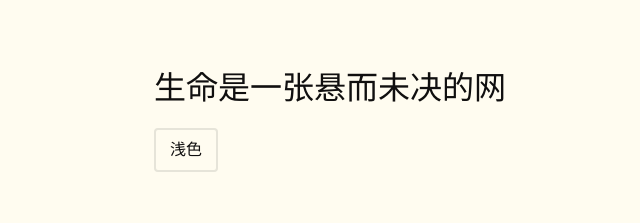
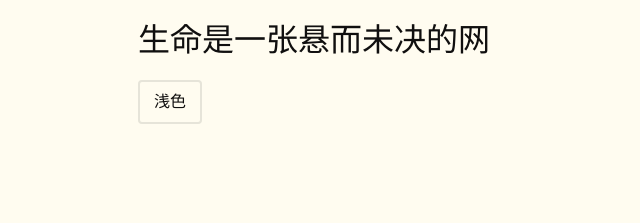
Before and after one commit to mancuoj-collective/web, a website with bundled scripts: page index.html in a window 1280 px wide. Shown: the whole page, without its empty margins (166-806 px from the left). Built offline with nearby package versions, Linux system fonts and the light colour scheme; a small style sheet from the web is missing.

Commit message:
feat: update styles

```diff
--- a/index.html
+++ b/index.html
@@ -17,7 +17,9 @@
   </head>
 
   <body>
-    <div class="title">生命是一张悬而未决的网</div>
-    <button class="toggle">浅色</button>
+    <div class="app">
+      <div class="title">生命是一张悬而未决的网</div>
+      <button class="toggle">浅色</button>
+    </div>
   </body>
 </html>
--- a/styles.css
+++ b/styles.css
@@ -1,4 +1,9 @@
 :root {
+  --font-sans: 'jiangxizhuokai', sans-serif;
+  --radius: 0.25rem;
+  --viewport-width: 42rem;
+  --viewport-padding: 1rem;
+
   /* https://stephango.com/flexoki */
   --background: rgb(255, 252, 240);
   --secondary: rgb(242, 240, 229);
@@ -12,8 +17,6 @@
   --border: rgb(230, 228, 217);
   --hovered-border: rgb(218, 216, 206);
   --active-border: rgb(206, 205, 195);
-  --radius: 0.25rem;
-  --font-family: 'jiangxizhuokai', sans-serif;
 }
 
 .dark {
@@ -58,16 +61,29 @@ select {
 }
 
 body {
-  display: flex;
-  flex-direction: column;
-  max-width: 40rem;
-  margin: 0 auto;
-  padding: 3rem 0;
   background-color: var(--background);
   color: var(--foreground);
   line-height: 1.5;
-  font-family: var(--font-family);
+  font-family: var(--font-sans);
   -webkit-font-smoothing: antialiased;
+}
+
+.app {
+  display: grid;
+  grid-template-columns:
+    1fr
+    min(var(--viewport-width), calc(100% - var(--viewport-padding) * 2))
+    1fr;
+  gap: 0 var(--viewport-padding);
+}
+
+.app > * {
+  grid-column: 2;
+}
+
+.full-bleed {
+  grid-column: 1 / -1;
+  width: 100%;
 }
 
 .title {
@@ -78,6 +94,7 @@ body {
 button {
   border: 2px solid var(--border);
   border-radius: var(--radius);
+  outline: none;
   background-color: transparent;
   color: var(--foreground);
   cursor: pointer;
@@ -88,6 +105,10 @@ button:hover {
   background-color: var(--secondary);
 }
 
+button:focus {
+  border-color: var(--active-border);
+}
+
 .toggle {
   width: 4rem;
   padding: 0.5rem;
```
